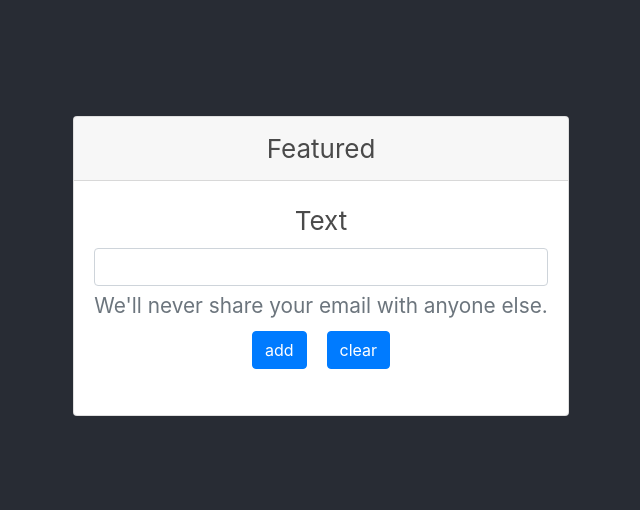
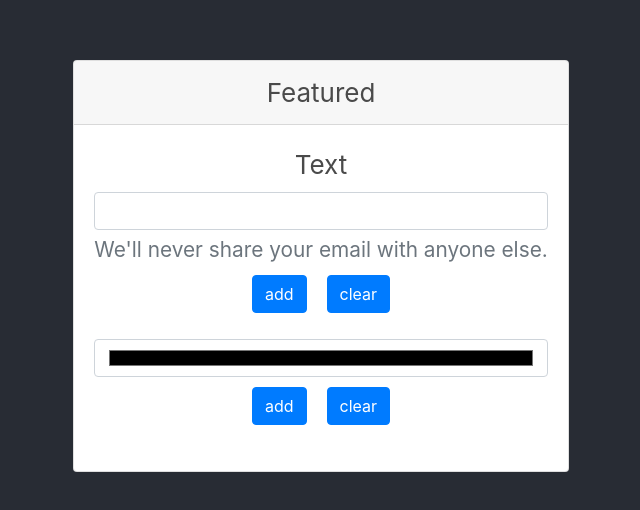
Before and after one commit to brokenfingers/reactjs_bit, a React (Create React App) app: page / in a window 1280 px wide. Shown: the part 134-644 px from the top of the page, without its empty margins (319-959 px from the left). Built offline with nearby package versions, Linux system fonts and the light colour scheme.

Commit message:
set color

```diff
--- a/src/App.jsx
+++ b/src/App.jsx
@@ -13,7 +13,7 @@ const [anArray, setArray] = useState([]);
 
 const onButton = (e) => {
 
-    setArray(it=> [...it ?? '', text])
+    setArray(it=> text !=='' ? [...it ?? '', text] : it)
     setText('');
 }
 
@@ -27,6 +27,22 @@ const handleText = (e) => {
 }
 
 
+const [clrArr, setClrArr] = useState([]);
+
+const [color, setColor] = useState('')
+
+const onColorChange = (e) => {
+
+    setColor(e.target.value )
+}
+
+const addColor = () => {
+    setClrArr(i => color !== '' ? [...i || '#ffffff', color] : i)
+}
+
+const clearColor = () => {
+    setClrArr([])
+}
 
     return (
         <div className="App">
@@ -45,10 +61,21 @@ const handleText = (e) => {
                         <button className='btn btn-primary' onClick={onClearList}>clear</button>
                     </div>
 
+                    <div className="form-group">
+                        <input type="color" className="form-control"  aria-describedby="emailHelp" value={color} onChange={onColorChange}/>
+                        <button className='btn btn-primary' onClick={addColor}>add</button>
+                        <button className='btn btn-primary' onClick={clearColor}>clear</button>
+                    </div>
+
 
                     <ul className="list-group">
                         {
                             anArray.map((ir, i )=> <li className="list-group-item" key={i}>{ir}</li>)
+                        }
+                    </ul>
+                    <ul className="list-group">
+                        {
+                            clrArr.map((ir, i )=> <li style={{backgroundColor:ir}}className="list-group-item" key={i}>{ir}</li>)
                         }
                     </ul>
                 </div>
```
